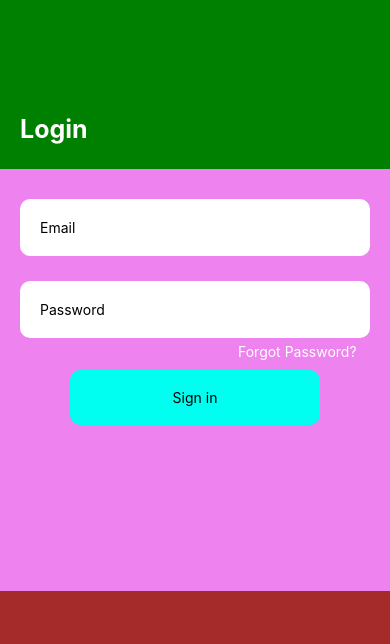
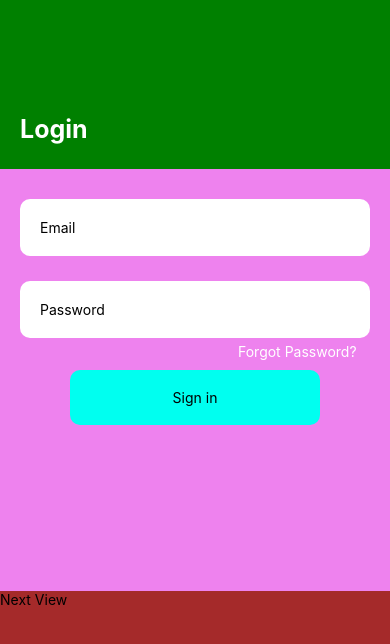
Before and after one commit to Sedinamm/Photography-mobile-app, a React Native app: screen / in a window 390 px wide. Shown: the top 644 px of the page. Built offline with nearby package versions, Linux system fonts and the light colour scheme.

Commit message:
added text to view

```diff
--- a/Screens/Login.js
+++ b/Screens/Login.js
@@ -42,7 +42,9 @@ const Login = () => {
               </TouchableOpacity>
           </View>
       </View>
-      <View style={{flex:3, backgroundColor:"brown"}}></View>
+      <View style={{flex:3, backgroundColor:"brown"}}>
+        <Text>Next View</Text>
+      </View>
     </View>
   )
 }
```
